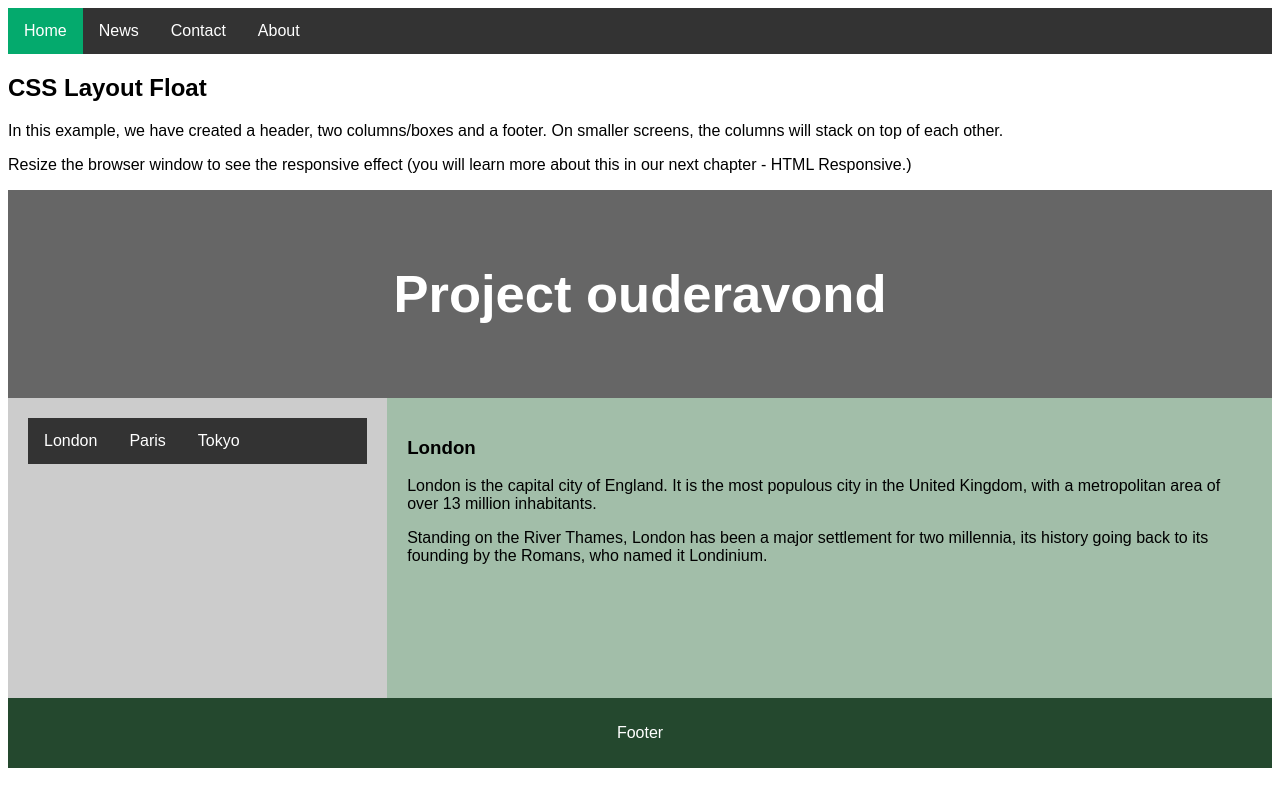
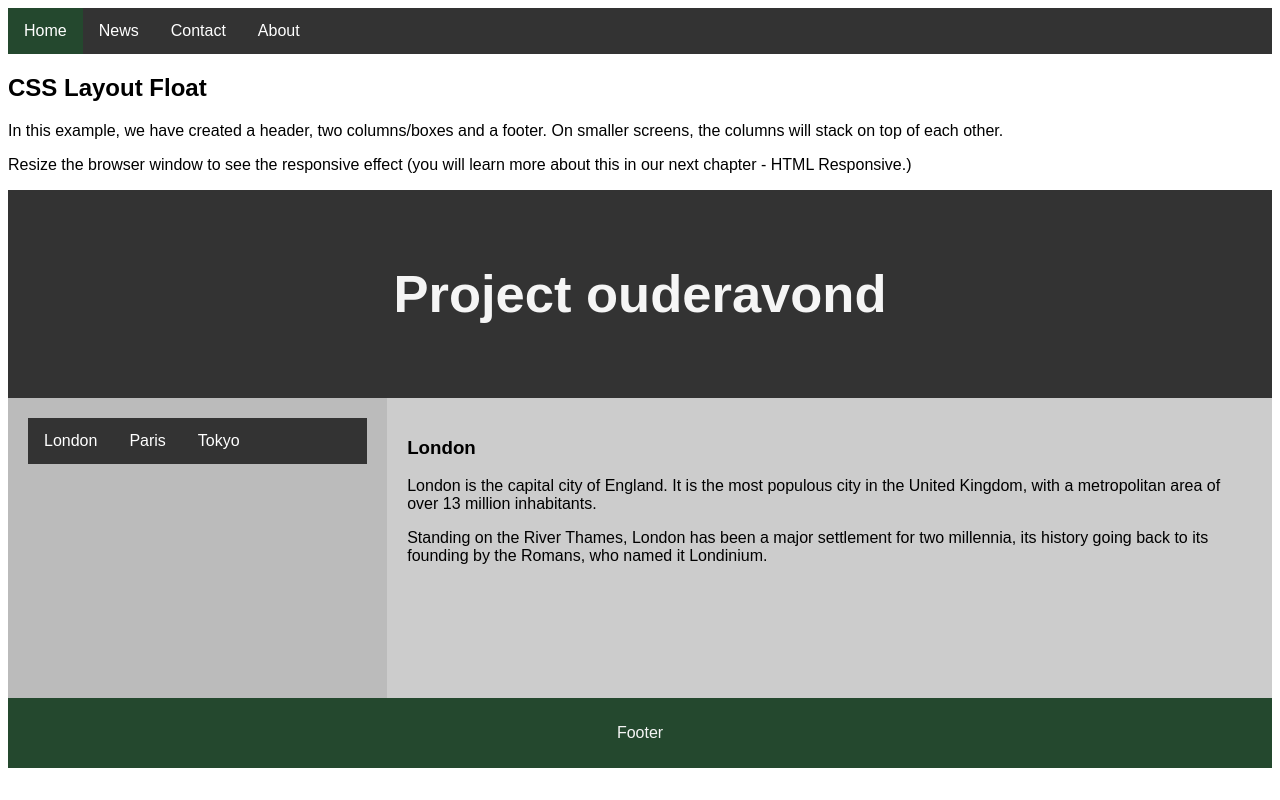
Before and after one commit to 9020078/p1-html-css, a plain HTML site: page website_ouderavond/index2.html in a window 1280 px wide. Drawn offline with Linux system fonts and the light colour scheme.

Commit message:
homepage website_ouderavond

```diff
--- a/website_ouderavond/index2.html
+++ b/website_ouderavond/index2.html
@@ -16,7 +16,7 @@ li {
 
 li a {
   display: block;
-  color: white;
+  color: rgb(255, 255, 255);
   text-align: center;
   padding: 14px 16px;
   text-decoration: none;
@@ -27,7 +27,7 @@ li a:hover:not(.active) {
 }
 
 .active {
-  background-color: #04AA6D;
+  background-color:rgb(36, 72, 46);
 }
 </style>
 </head>
@@ -44,8 +44,13 @@ li a:hover:not(.active) {
 </html>
 
 
-<!DOCTYPE html>
-<html lang="en">
+
+
+
+
+
+
+<html lang="nl">
 <head>
 <title>CSS Template</title>
 <meta charset="utf-8">
@@ -61,11 +66,11 @@ body {
 
 /* Style the header */
 header {
-  background-color: #666;
+  background-color: #333;
   padding: 30px;
   text-align: center;
   font-size: 35px;
-  color: white;
+  color: whitesmoke;
 }
 
 /* Create two columns/boxes that floats next to each other */
@@ -73,7 +78,7 @@ nav {
   float: left;
   width: 30%;
   height: 300px; /* only for demonstration, should be removed */
-  background: #ccc;
+  background: #bbb;
   padding: 20px;
 }
 
@@ -87,7 +92,7 @@ article {
   float: left;
   padding: 20px;
   width: 70%;
-  background-color: #2e6e3d71;
+  background-color: #ccc;
   height: 300px; /* only for demonstration, should be removed */
 }
 
@@ -103,7 +108,7 @@ footer {
   background-color: rgb(36, 72, 46);
   padding: 10px;
   text-align: center;
-  color: white;
+  color: whitesmoke;
 }
 
 /* Responsive layout - makes the two columns/boxes stack on top of each other instead of next to each other, on small screens */
```
